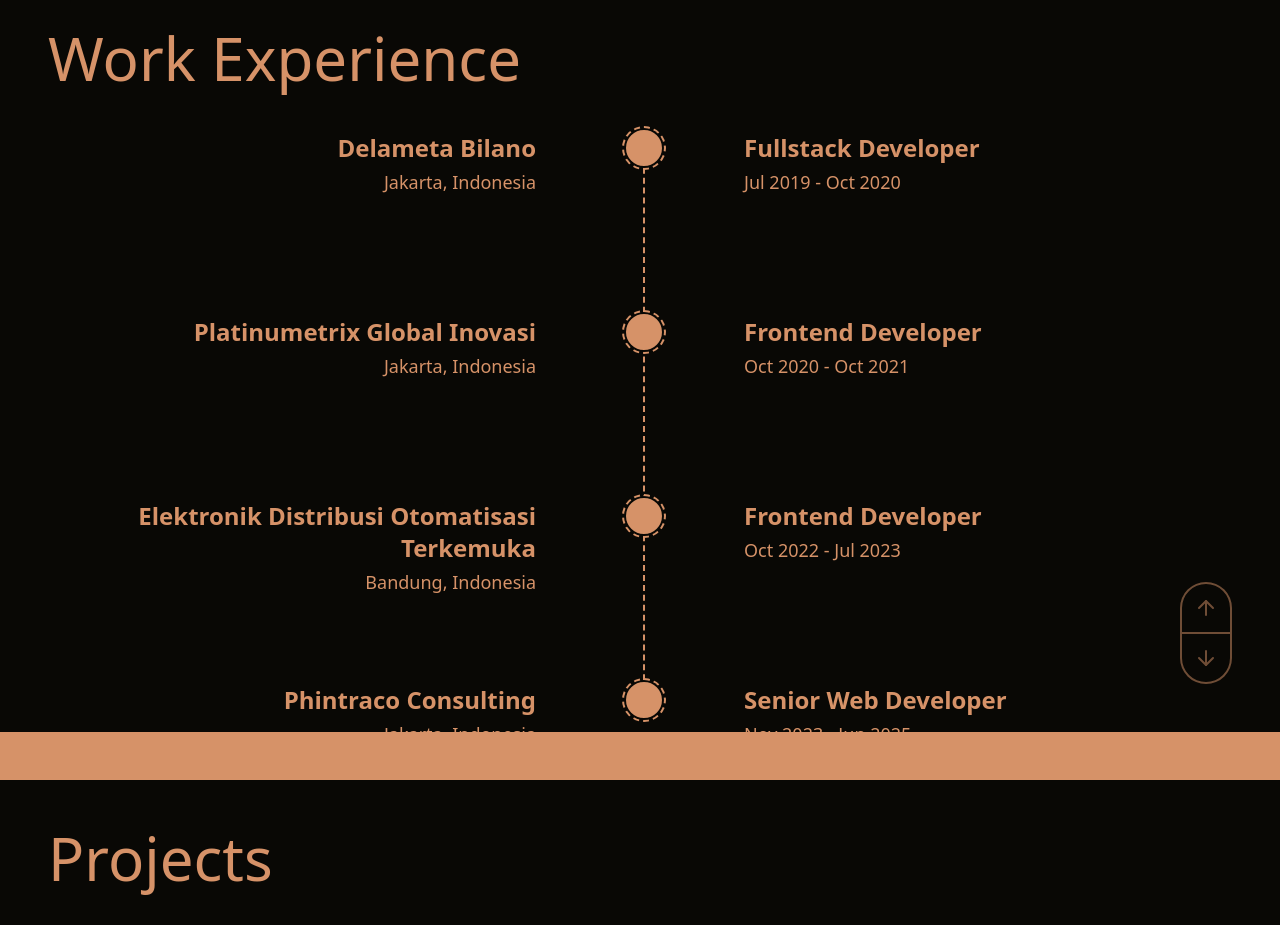
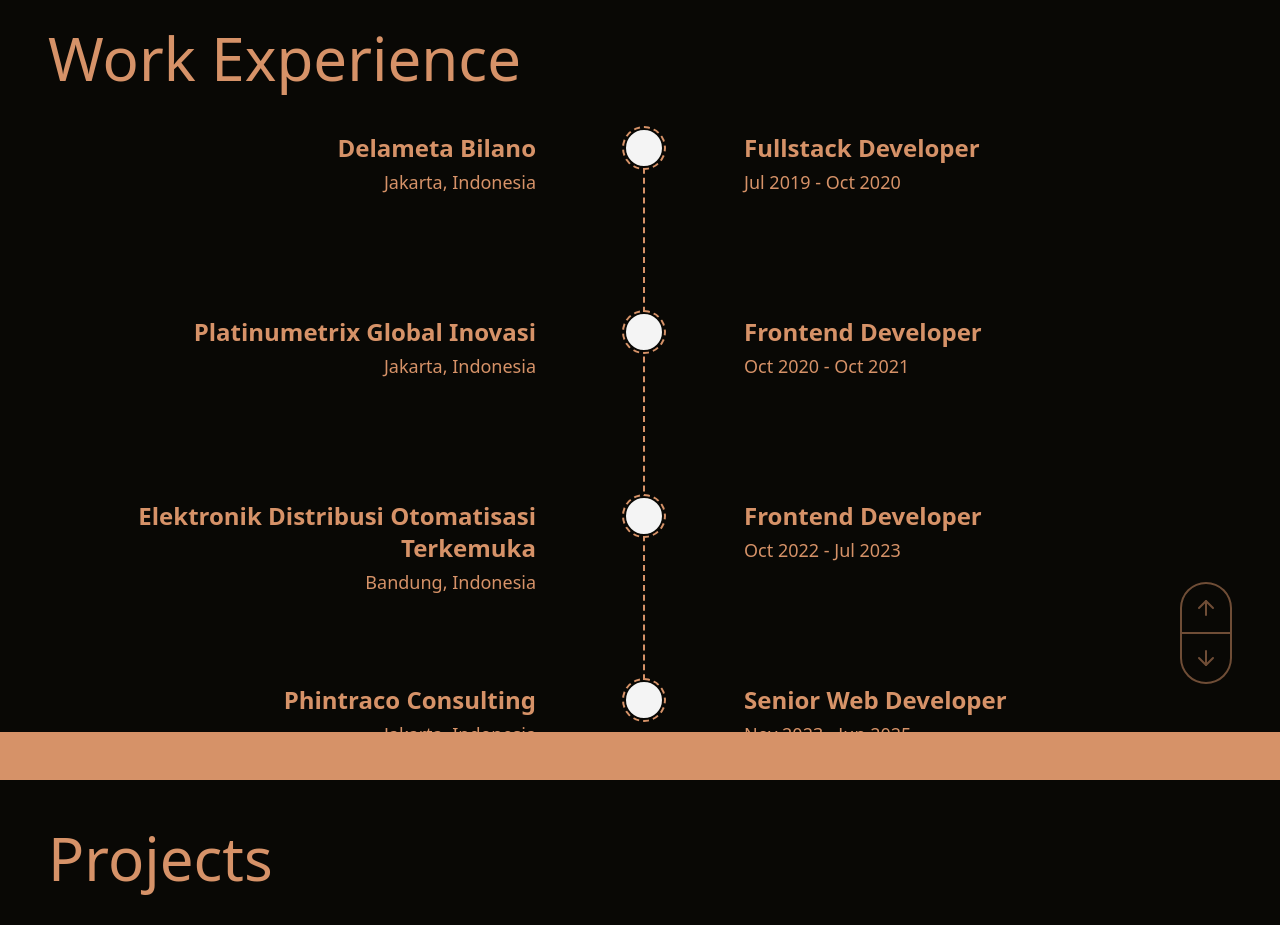
Before and after one commit to walyxxi/portfolio, a React (Vite) app: page / in a window 1280 px wide. Shown: the part 1620-2545 px from the top of the page. Built offline with nearby package versions, Linux system fonts and the light colour scheme.

Commit message:
update: section experience

```diff
--- a/src/components/sections/Experience.tsx
+++ b/src/components/sections/Experience.tsx
@@ -8,7 +8,7 @@
     period: "Jul 2019 - Oct 2020",
     role: "Fullstack Developer",
     description: "",
-    color: "bg-primary",
+    color: "bg-white",
   },
   {
     company: "Platinumetrix Global Inovasi",
@@ -16,7 +16,7 @@
     period: "Oct 2020 - Oct 2021",
     role: "Frontend Developer",
     description: "",
-    color: "bg-primary",
+    color: "bg-white",
   },
   {
     company: "Elektronik Distribusi Otomatisasi Terkemuka",
@@ -24,7 +24,7 @@
     period: "Oct 2022 - Jul 2023",
     role: "Frontend Developer",
     description: "",
-    color: "bg-primary",
+    color: "bg-white",
   },
   {
     company: "Phintraco Consulting",
@@ -32,7 +32,7 @@
     period: "Nov 2023 - Jun 2025",
     role: "Senior Web Developer",
     description: "",
-    color: "bg-primary",
+    color: "bg-white",
   },
 ];
 
```
